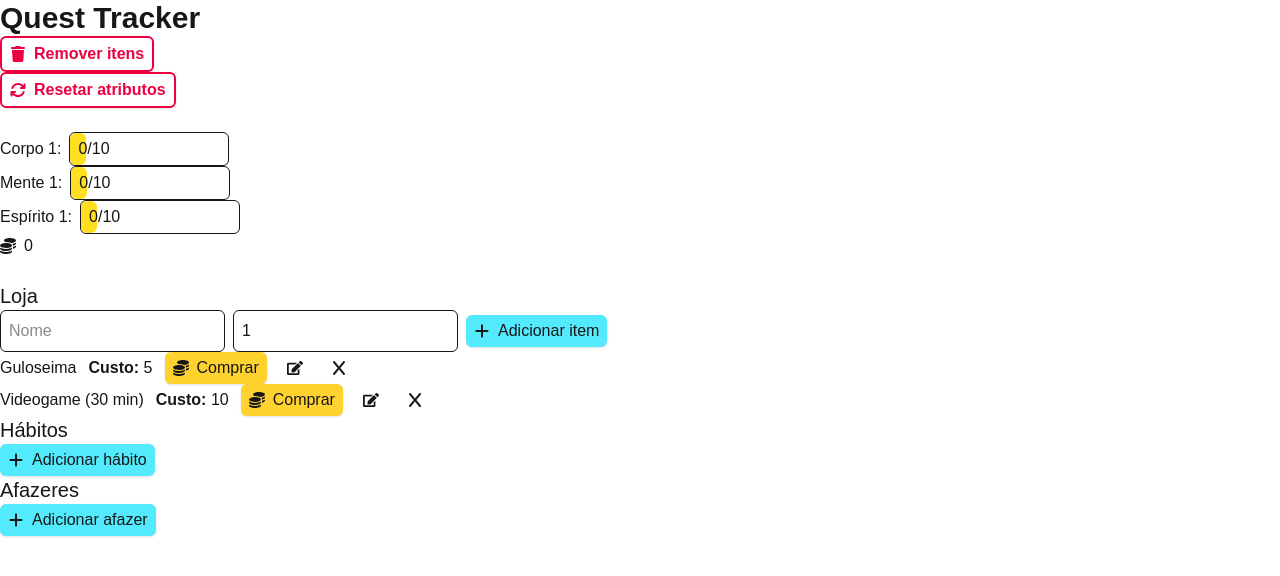
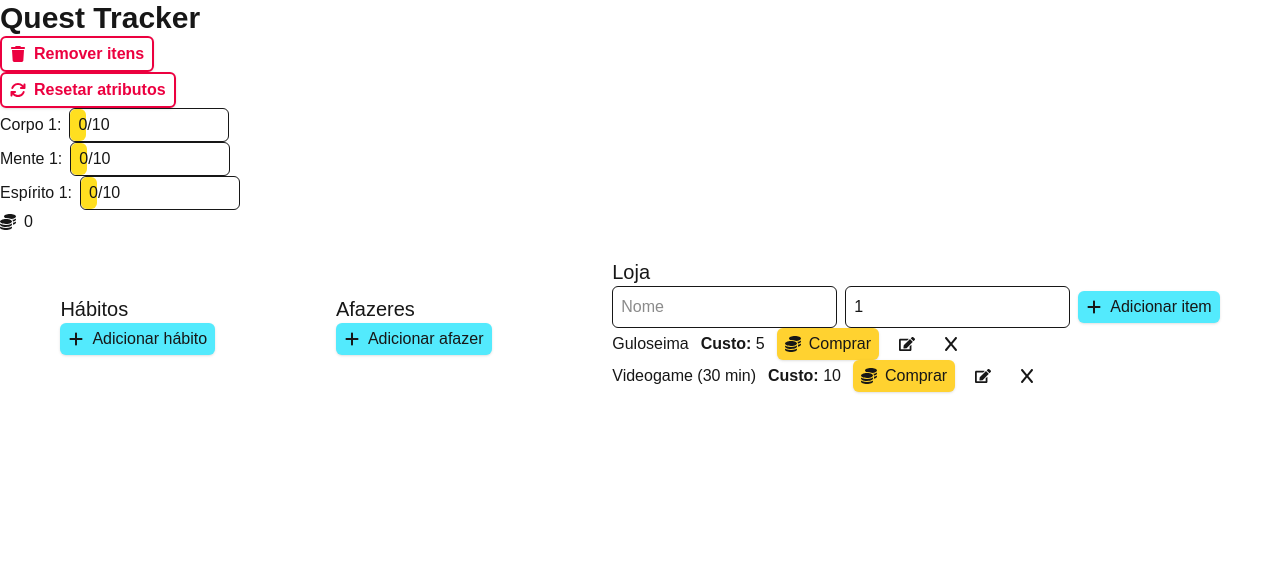
Before and after one commit to gab-souza-martins/gamified-habit-tracker, a Next.js app: page / in a window 1280 px wide. Shown: the top 576 px of the page. Built offline with nearby package versions, Linux system fonts and the light colour scheme.

Commit message:
Hábitos, afazeres e loja agora estão dentro de um div no main com estilo flex

```diff
--- a/src/app/Components/HabitList.tsx
+++ b/src/app/Components/HabitList.tsx
@@ -236,7 +236,7 @@ const HabitList: React.FC<HabitListProps> = ({ giveReward, removeReward }) => {
    };
 
    return (
-      <>
+      <div>
          {isAddFormOpen && (
             <ItemForm
                mode="add"
@@ -296,7 +296,7 @@ const HabitList: React.FC<HabitListProps> = ({ giveReward, removeReward }) => {
                ))}
             </SortableContext>
          </DndContext>
-      </>
+      </div>
    );
 };
 
--- a/src/app/Components/Shop.tsx
+++ b/src/app/Components/Shop.tsx
@@ -187,7 +187,7 @@ const Shop: React.FC<ShopProps> = ({ buyItem }) => {
    };
 
    return (
-      <>
+      <div>
          <h2 className="text-xl">Loja</h2>
 
          <form className="flex items-center gap-2">
@@ -239,7 +239,7 @@ const Shop: React.FC<ShopProps> = ({ buyItem }) => {
                ))}
             </SortableContext>
          </DndContext>
-      </>
+      </div>
    );
 };
 
--- a/src/app/Components/TodoList.tsx
+++ b/src/app/Components/TodoList.tsx
@@ -184,7 +184,7 @@ const TodoList: React.FC<TodoListProps> = ({ giveReward, removeReward }) => {
    };
 
    return (
-      <>
+      <div>
          {isAddFormOpen && (
             <ItemForm
                mode="add"
@@ -244,7 +244,7 @@ const TodoList: React.FC<TodoListProps> = ({ giveReward, removeReward }) => {
                ))}
             </SortableContext>
          </DndContext>
-      </>
+      </div>
    );
 };
 
--- a/src/app/page.tsx
+++ b/src/app/page.tsx
@@ -124,10 +124,10 @@ const Home = () => {
          <h1 className="text-3xl font-bold">Quest Tracker</h1>
          <RemoveAllItems />
          <ResetStats />
-         <br />
          <UserStats stats={currentStats} />
          <br />
-         <Shop buyItem={handleBuyItem} />
+         <main>
+            <div className="flex items-center justify-around">
                <HabitList
                   giveReward={handleGiveReward}
                   removeReward={handleRemoveReward}
@@ -136,6 +136,9 @@ const Home = () => {
                   giveReward={handleGiveReward}
                   removeReward={handleRemoveReward}
                />
+               <Shop buyItem={handleBuyItem} />
+            </div>
+         </main>
       </>
    );
 };
```
Lines whose indentation alone changed are shown as unchanged.
